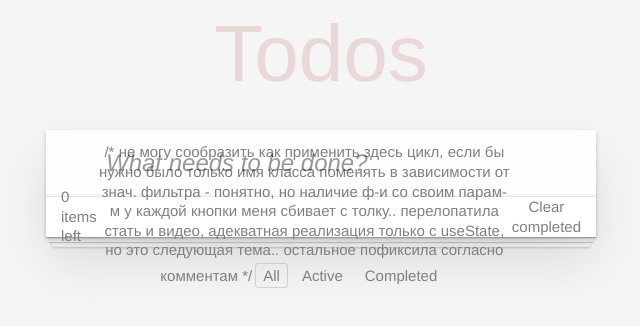
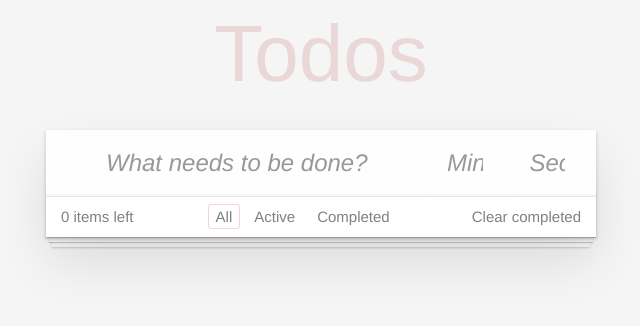
Before and after one commit to MariaKham/TodoApp.github.io, a React (Create React App) app: page / in a window 1280 px wide. Shown: the top 326 px of the page, without its empty margins (319-959 px from the left). Built offline with nearby package versions, Linux system fonts and the light colour scheme.

Commit message:
make timer

```diff
--- a/src/components/app/App.jsx
+++ b/src/components/app/App.jsx
@@ -23,6 +23,22 @@ class App extends Component {
     }))
   }
 
+  addItem = (value, time) => {
+    if (value) {
+      const newItem = {
+        label: value,
+        timer: time,
+        checked: false,
+        editing: false,
+        id: this.maxId++,
+        date: new Date(),
+      }
+      this.setState(({ todos }) => {
+        return { todos: [...todos, newItem] }
+      })
+    }
+  }
+
   onToggleComleted = (idx) => {
     this.setState(({ todos }) => ({
       todos: todos.map((el) => {
@@ -30,18 +46,6 @@ class App extends Component {
         return el
       }),
     }))
-  }
-
-  addItem = (value) => {
-    const newItem = {
-      label: value,
-      checked: false,
-      id: this.maxId++,
-      date: new Date(),
-    }
-    this.setState(({ todos }) => {
-      return { todos: [...todos, newItem] }
-    })
   }
 
   filteredItems = () => {
@@ -73,6 +77,23 @@ class App extends Component {
     }))
   }
 
+  changeTimerValue = (id, value) => {
+    this.setState(({ todos }) => {
+      const index = todos.findIndex((el) => {
+        return el.id === id
+      })
+
+      const oldItem = todos[index]
+      if (typeof oldItem === 'undefined') return
+      const newItem = { ...oldItem, timer: value }
+      const newArray = [...todos.slice(0, index), newItem, ...todos.slice(index + 1)]
+
+      return {
+        todos: newArray,
+      }
+    })
+  }
+
   render() {
     const completedCount = this.state.todos.filter((el) => el.checked).length
     const todoCount = this.state.todos.length - completedCount
@@ -85,6 +106,7 @@ class App extends Component {
           onToggleComleted={this.onToggleComleted}
           todos={this.filteredItems()}
           editItem={this.editItem}
+          changeTimerValue={this.changeTimerValue}
         />
         <Footer
           toDo={todoCount}
--- a/src/components/newTaskForm/NewTaskForm.jsx
+++ b/src/components/newTaskForm/NewTaskForm.jsx
@@ -3,35 +3,77 @@ import React, { Component } from 'react'
 class NewTaskForm extends Component {
   constructor(props) {
     super(props)
-    this.state = { value: '' }
+    this.state = { value: '', min: '', sec: '' }
 
     // this.onValueChange = this.onValueChange.bind(this);
     // this.handleSubmit = this.handleSubmit.bind(this);
+  }
+
+  handleSubmit = (e) => {
+    e.preventDefault()
+    const { value, min, sec } = this.state
+    const timerSec = parseInt(min || 0, 10) * 60 + parseInt(sec || 0, 10)
+    this.props.addItem(value, timerSec)
+    this.setState({
+      value: '',
+      min: '',
+      sec: '',
+    })
   }
 
   onValueChange = (e) => {
     this.setState({ value: e.target.value })
   }
 
-  handleSubmit = (e) => {
-    e.preventDefault()
-    if (this.state.value.trim()) this.props.addItem(this.state.value)
-    this.setState({ value: '' })
+  onMinChange = (e) => {
+    this.setState({
+      min: e.target.value,
+    })
+  }
+
+  onSecChange = (e) => {
+    this.setState({
+      sec: e.target.value,
+    })
   }
 
   render() {
+    const { value, min, sec } = this.state
     return (
-      <form className="header" onSubmit={this.handleSubmit}>
+      <header className="header">
         <h1>Todos</h1>
-        <label>
+        <form className="new-todo-form" onSubmit={this.handleSubmit}>
           <input
             className="new-todo"
             onChange={this.onValueChange}
-            value={this.state.value}
+            value={value}
             placeholder="What needs to be done?"
+            required
           />
-        </label>
-      </form>
+          <input
+            className="new-todo-form__timer"
+            placeholder="Min"
+            onChange={this.onMinChange}
+            value={min}
+            type="number"
+            step="1"
+            min="0"
+            required
+          />
+          <input
+            className="new-todo-form__timer"
+            placeholder="Sec"
+            onChange={this.onSecChange}
+            value={sec}
+            type="number"
+            step="1"
+            min="0"
+            max="60"
+            required
+          />
+          <button type="submit" />
+        </form>
+      </header>
     )
   }
 }
--- a/src/components/task/Task.jsx
+++ b/src/components/task/Task.jsx
@@ -3,12 +3,53 @@ import PropTypes from 'prop-types'
 import { formatDistanceToNow } from 'date-fns'
 
 class Task extends Component {
-  constructor() {
-    super()
+  constructor(props) {
+    super(props)
     this.state = {
-      editing: false,
-      value: '',
+      value: this.props.label,
+      pause: true,
+      timer: this.props.timer,
     }
+  }
+
+  componentDidMount() {
+    this.timer()
+  }
+
+  componentWillUnmount() {
+    const { id, changeTimerValue } = this.props
+    const { timer } = this.state
+
+    clearInterval(this.timerID)
+    changeTimerValue(id, timer)
+  }
+
+  timer = () => {
+    this.timerID = setInterval(() => {
+      this.timerRun()
+    }, 1000)
+  }
+
+  timerRun = () => {
+    const { pause, timer } = this.state
+
+    if (!pause) this.setState({ timer: timer - 1 })
+  }
+
+  setTimer = () => {
+    const { timer } = this.state
+
+    if (timer < 0) return '00:00'
+    return `${String(Math.floor(timer / 60)).padStart(2, '0')}:
+      ${String(Math.floor(timer % 60)).padStart(2, '0')}`
+  }
+
+  handleStartTimer = () => {
+    this.setState({ pause: false })
+  }
+
+  handlePauseTimer = () => {
+    this.setState({ pause: true })
   }
 
   handleSubmit = (e) => {
@@ -31,12 +72,17 @@ class Task extends Component {
           <input className="toggle" type="checkbox" onChange={onToggleComleted} id={todo.id} checked={todo.checked} />
           <label htmlFor={todo.id}>
             <span className="description">{todo.label}</span>
-            <span className="created">
-              {`created ${formatDistanceToNow(todo.date, {
-                includeSeconds: true,
-                addSuffix: true,
-              })}`}
+            <span className="description-info">
+              <button type="button" className="icon icon-play" onClick={this.handleStartTimer} />
+              <button type="button" className="icon icon-pause" onClick={this.handlePauseTimer} />
+              <span className="created">
+                <span className="timer">{this.setTimer()}</span>
+              </span>
             </span>
+            <span className="created">{`created ${formatDistanceToNow(todo.date, {
+              includeSeconds: true,
+              addSuffix: true,
+            })}`}</span>
           </label>
           <button
             type="button"
@@ -70,6 +116,7 @@ Task.propTypes = {
     label: PropTypes.string,
     checked: PropTypes.bool,
     date: PropTypes.instanceOf(Date),
+    timer: PropTypes.number,
   }),
   onDeleted: PropTypes.func.isRequired,
   onToggleComleted: PropTypes.func.isRequired,
--- a/src/components/taskList/TaskList.jsx
+++ b/src/components/taskList/TaskList.jsx
@@ -3,18 +3,25 @@ import PropTypes from 'prop-types'
 
 import Task from '../task/Task'
 
-function TaskList({ todos, onDeleted, onToggleComleted, editItem }) {
+function TaskList({ todos, onDeleted, onToggleComleted, editItem, changeTimerValue }) {
   return (
     <ul className="todo-list">
-      {todos.map((todo) => (
-        <Task
-          key={todo.id}
-          todo={todo}
-          onDeleted={() => onDeleted(todo.id)}
-          onToggleComleted={() => onToggleComleted(todo.id)}
-          editItem={editItem}
-        />
-      ))}
+      {todos.map((todo) => {
+        const { id, date, timer } = todo
+        return (
+          <Task
+            key={id}
+            id={id}
+            todo={todo}
+            onDeleted={() => onDeleted(id)}
+            onToggleComleted={() => onToggleComleted(id)}
+            editItem={editItem}
+            timer={timer}
+            date={date}
+            changeTimerValue={(idx, val) => changeTimerValue(idx, val)}
+          />
+        )
+      })}
     </ul>
   )
 }
@@ -24,6 +31,7 @@ TaskList.propTypes = {
   onDeleted: PropTypes.func.isRequired,
   onToggleComleted: PropTypes.func.isRequired,
   editItem: PropTypes.func.isRequired,
+  changeTimerValue: PropTypes.func.isRequired,
 }
 
 TaskList.defaultProps = {
--- a/src/components/tasksFilter/TasksFilter.jsx
+++ b/src/components/tasksFilter/TasksFilter.jsx
@@ -5,9 +5,6 @@ import PropTypes from 'prop-types'
 function TasksFilter({ filter, changeFilter }) {
   return (
     <ul className="filters">
-      /* не могу сообразить как применить здесь цикл, если бы нужно было только имя класса поменять в зависимости от знач. фильтра - понятно,
-но наличие ф-и со своим парам-м у каждой кнопки меня сбивает с толку.. перелопатила стать и видео, адекватная реализация только с useState, но это следующая тема..
-остальное пофиксила согласно комментам */
       <li>
         <button type="button" onClick={() => changeFilter('All')} className={filter === 'All' ? 'selected' : null}>
           All
--- a/src/index.css
+++ b/src/index.css
@@ -84,7 +84,13 @@ body {
     text-rendering: optimizeLegibility;
 }
 
+.new-todo-form {
+    display: flex;
+    margin-bottom: 0;
+}
+
 .new-todo,
+.new-todo-form .new-todo-form__timer,
 .edit {
     position: relative;
     margin: 0;
@@ -102,11 +108,21 @@ body {
     -moz-osx-font-smoothing: grayscale;
 }
 
-.new-todo {
+.new-todo,
+.new-todo-form .new-todo-form__timer {
     padding: 16px 16px 16px 60px;
     border: none;
     background: rgba(0, 0, 0, 0.003);
     box-shadow: inset 0 -2px 1px rgba(0, 0, 0, 0.03);
+}
+
+.new-todo {
+    width: 70%;
+}
+
+.new-todo-form .new-todo-form__timer {
+    width: 15%;
+    padding-left: 16px;
 }
 
 .main {
@@ -221,9 +237,14 @@ body {
     padding: 15px 85px 15px 60px;
 }
 
+.todo-list li .view {
+    position: relative;
+}
+
 .todo-list li label .created {
     font-size: 13px;
     color: gray;
+    margin-left: 10px;
 }
 
 .todo-list li label .description {
@@ -240,15 +261,26 @@ body {
     text-decoration: line-through;
 }
 
+.todo-list li label .title {
+    word-break: break-all;
+    display: block;
+    line-height: 1.2;
+    transition: color 0.4s;
+    font-weight: 400;
+    color: #4d4d4d;
+}
+
+.todo-list li.completed label .title {
+    color: #cdcdcd;
+    text-decoration: line-through;
+}
+
 .todo-list li .icon {
-    position: absolute;
-    top: 0;
-    bottom: -3px;
     width: 30px;
     height: 40px;
     font-size: 34px;
     color: #cc9a9a;
-    margin: auto 0 11px;
+    margin: auto 0;
     transition: color 0.2s ease-out;
     cursor: pointer;
 }
@@ -258,6 +290,9 @@ body {
 }
 
 .todo-list li .icon-destroy {
+    position: absolute;
+    top: 0;
+    bottom: -3px;
     right: 10px;
 }
 
@@ -266,12 +301,34 @@ body {
 }
 
 .todo-list li .icon-edit {
+    position: absolute;
+    top: 0;
+    bottom: -3px;
     font-size: 19px;
     right: 45px;
 }
 
 .todo-list li .icon-edit:after {
     content: '✎';
+}
+
+.todo-list li .icon-pause,
+.todo-list li .icon-play {
+    font-size: 18px;
+    width: 18px;
+    height: 18px;
+}
+
+.todo-list li .icon-play {
+    font-size: 15px;
+}
+
+.icon-pause:after {
+    content: '⏸';
+}
+
+.icon-play:after {
+    content: '▶';
 }
 
 .todo-list li .edit {
```
Also changed, not shown: .eslintrc.json.
